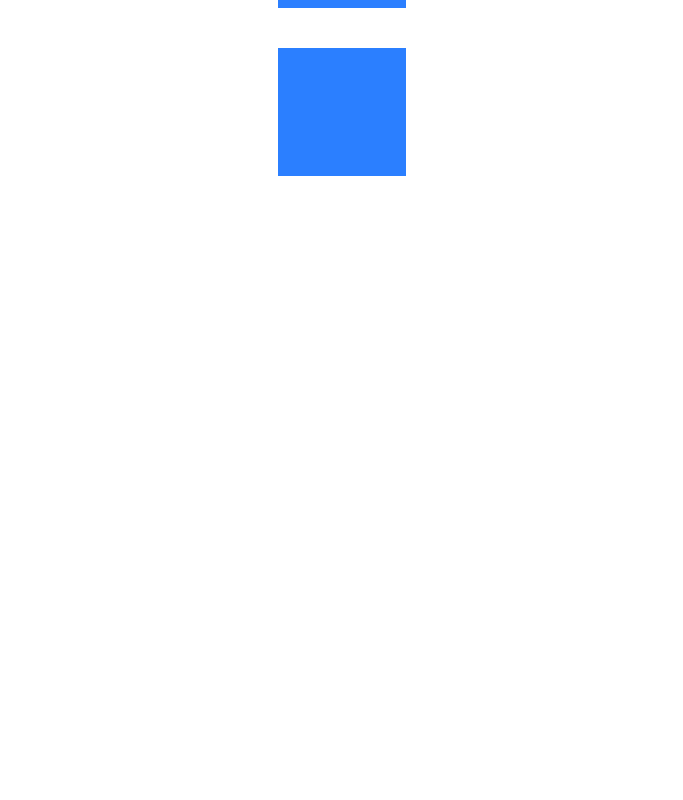
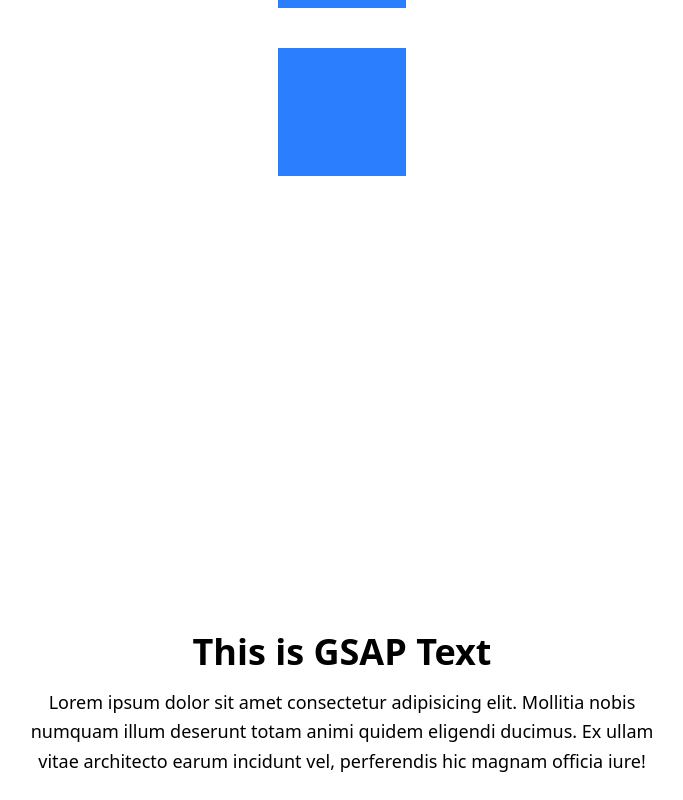
Before and after one commit to MujahidulIslam4541/practice-project-TypescriptAndRedux, a React (Vite) app: page /GSAP in a window 1280 px wide. Shown: the part 2352-3152 px from the top of the page, without its empty margins (298-981 px from the left). Before the commit the page ends 2832 px from the top, so only its background shows below. Built offline with nearby package versions, Linux system fonts and the light colour scheme.

Commit message:
added GsapText

```diff
--- /dev/null
+++ b/src/components/GSAP/GsapText.tsx
@@ -0,0 +1,60 @@
+import gsap from "gsap";
+import { useGSAP } from "@gsap/react";
+import { ScrollTrigger } from "gsap/ScrollTrigger";
+gsap.registerPlugin(ScrollTrigger);
+
+const GsapText = () => {
+  useGSAP(() => {
+    // Title animation
+    gsap.fromTo(
+      "#text",
+      { opacity: 0, y: 30 },
+      {
+        opacity: 1,
+        y: 0,
+        ease: "power2.out",
+        duration: 1,
+        scrollTrigger: {
+          trigger: "#text",
+          start: "top 90%", // scroll এ 90% এ আসলে animate হবে
+        },
+      }
+    );
+
+    // Paragraph animation (multiple + stagger)
+    gsap.fromTo(
+      ".pera",
+      { opacity: 0, y: 20 },
+      {
+        opacity: 1,
+        y: 0,
+        delay: 0.3,
+        stagger: 0.15,
+        duration: 0.8,
+        scrollTrigger: {
+          trigger: ".pera",
+          start: "top 95%",
+        },
+      }
+    );
+  });
+
+  return (
+    <div className="max-w-2xl mx-auto mt-32 p-6 text-center">
+      <h2
+        id="text"
+        className="text-4xl font-bold text-black mb-4 opacity-0"
+      >
+        This is GSAP Text
+      </h2>
+
+      <p className="text-lg text-black leading-relaxed pera opacity-0">
+        Lorem ipsum dolor sit amet consectetur adipisicing elit. Mollitia nobis
+        numquam illum deserunt totam animi quidem eligendi ducimus. Ex ullam
+        vitae architecto earum incidunt vel, perferendis hic magnam officia iure!
+      </p>
+    </div>
+  );
+};
+
+export default GsapText;
--- a/src/components/GSAP/Index.tsx
+++ b/src/components/GSAP/Index.tsx
@@ -1,6 +1,7 @@
 import GsapScrollingTrigger from "./GSAPScrollingTrigger";
 // import GsapScrolltrigger from "./GsapScrolltrigger";
 import GsapStagger from "./Gsapstagger";
+import GsapText from "./GsapText";
 import GsapTo from "./GsapTo";
 
 const GSAP = () => {
@@ -9,6 +10,7 @@
       <GsapTo></GsapTo>
       <GsapStagger></GsapStagger>
       <GsapScrollingTrigger></GsapScrollingTrigger>
+      <GsapText></GsapText>
       {/* <GsapScrolltrigger></GsapScrolltrigger> */}
     </>
   );
```
